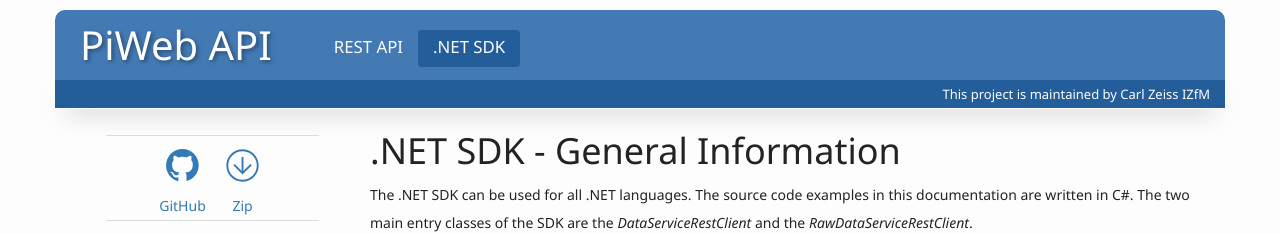
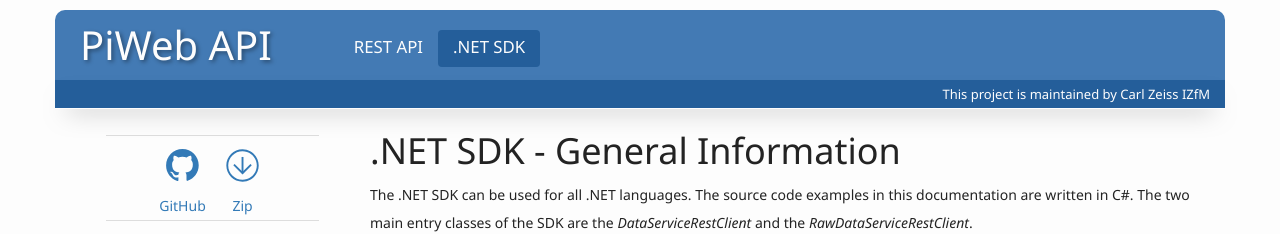
Before and after one commit to ZEISS-PiWeb/PiWeb-Api, a Jekyll site: the page built from _pages/021-netsdk-general.md, in a window 1280 px wide. Shown: the top 234 px of the page. Built offline with Jekyll 4.4.1, drawn with Linux system fonts in a browser that asks for light colours.

Commit message:
Update custom-styles.css

```diff
--- a/stylesheets/custom-styles.css
+++ b/stylesheets/custom-styles.css
@@ -146,6 +146,10 @@
   border: none;
 }
 
+.navbar-brand{
+	margin-left: 25px;
+}
+
 .navbar-default .navbar-brand,
 .navbar-default .navbar-brand:hover,
 .navbar-default .navbar-brand:focus {
@@ -177,7 +181,7 @@
 
 .navbar-collapse .navbar-nav{
   margin-top:20px;
-  margin-left: 32px;
+  margin-left: 52px;
 }
 
 .navbar-brand {
```
